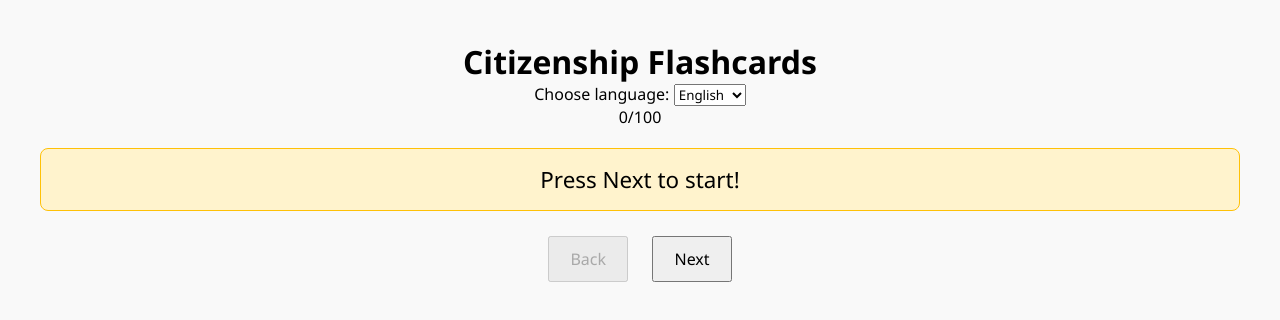
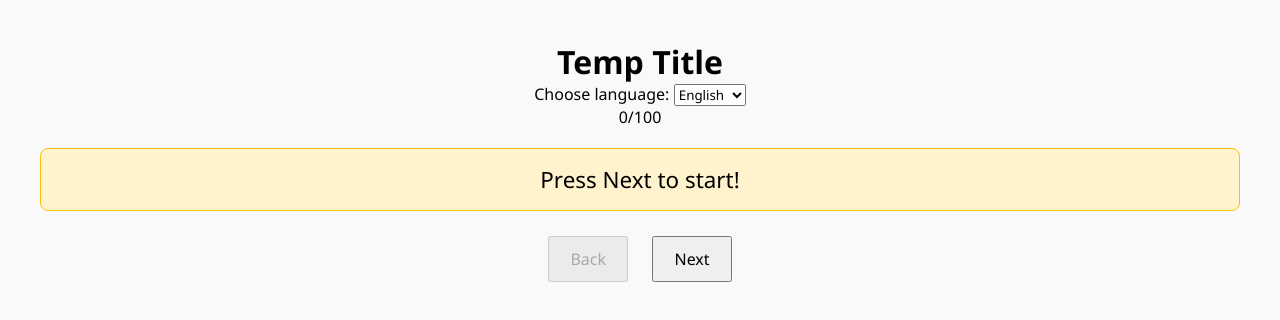
Before and after one commit to MatthewLambanStanford/Citizenship_Flashcard, a plain HTML site: page index.html in a window 1280 px wide. Drawn offline with Linux system fonts and the light colour scheme.

Commit message:
Add files via upload

```diff
--- a/index.html
+++ b/index.html
@@ -6,7 +6,7 @@
 </head>
 <body>
 
-  <h1>Citizenship Flashcards</h1>
+  <h1> Temp Title </h1>
 
   <!-- Language selection -->
   <label for="languageSelect">Choose language:</label>
```
